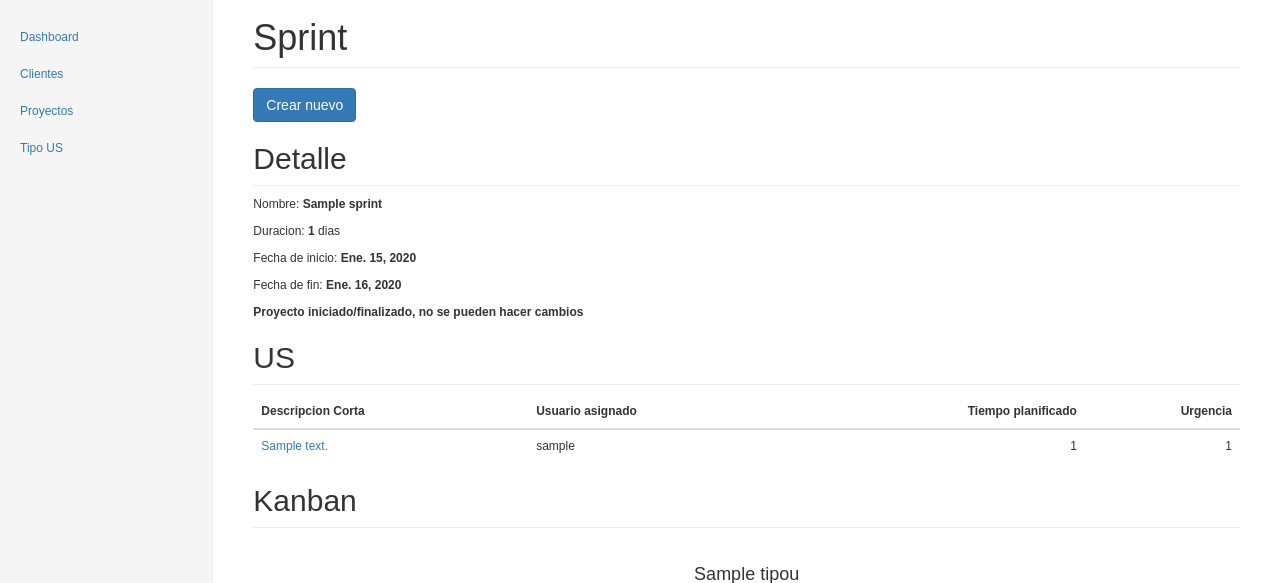
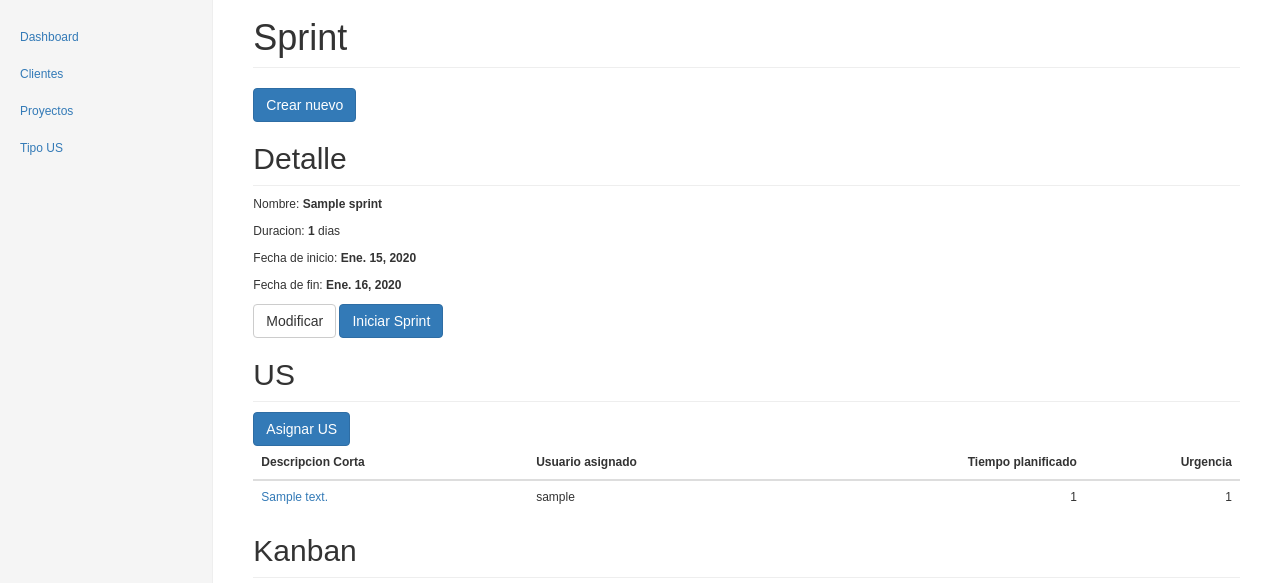
Before and after one commit to 9tails32/sistema_proyectos, a Django app: page /sprint/1/ in a window 1280 px wide. Shown: the part 52-635 px from the top of the page. Run offline with Django 3.2, Linux system fonts and the light colour scheme; a user stored in the database is signed in; tables that the repository leaves empty hold one stand-in row (values such as "Sample post"); parts of the project's set-up code (start-up, migrations or seed data) failed here and were passed over; some libraries are stand-ins or nearby versions.

Commit message:
-agregamos un if en la opciones de us para que solo aparezcan dos bootones cuando esta PEN y los otros cuando esta en INI

```diff
--- a/US/views.py
+++ b/US/views.py
@@ -236,6 +236,7 @@ def detail_us(request, pk):
     permisos = us.proyecto.equipos.filter(usuarios=request.user.id).distinct().values_list('permisos__codename',
                                                                                            flat=True)
 
+
     return render(request, 'us_detail.html', {'object': us, 'permisos': permisos})
 
 
--- a/sprint/templates/sprint_detail.html
+++ b/sprint/templates/sprint_detail.html
@@ -32,7 +32,7 @@
             {% endif %}
             <a class="btn btn-primary" role="button" href="/sprint/iniciar/{{ sprint.id }}">Iniciar Sprint</a>
         {% else %}
-            <p><strong>Proyecto iniciado/finalizado, no se pueden hacer cambios</strong></p>
+            <p><strong>Proyecto {{ sprint.get_estado_sprint_display }}, no se pueden hacer cambios</strong></p>
         {% endif %}
         <h2 class="sub-header">US</h2>
         {% if sprint.estado_sprint == 'PEN' %}
--- a/sprint/views.py
+++ b/sprint/views.py
@@ -63,16 +63,17 @@ def detail_sprint(request, pk):
 
     # Aca verificamos si ya inicio el sprint
 
-    if sprint.fecha_inicio <= datetime.date.today():
+    if datetime.date.today() <= sprint.fecha_inicio:
+        sprint.estado_sprint = 'PEN'
+        print 'Proyecto pendiente'
+    else:
         print 'Proyecto iniciado'
         sprint.estado_sprint = 'INI'
-    else:
-        sprint.estado_sprint = 'PEN'
-        print 'Proyecto pendiente'
 
     # Aca verificamos si ya finalizo
     if sprint.fecha_fin != None:
-        if datetime.date.today() <= sprint.fecha_fin:
+        if sprint.fecha_fin <= datetime.date.today():
+            print 'Proyecto finalizado'
             sprint.estado_sprint = 'FIN'
 
     uss = sprint.uss.all()
```
Also changed, not shown: US/templates/us_detail.html (+6 -5 lines).
